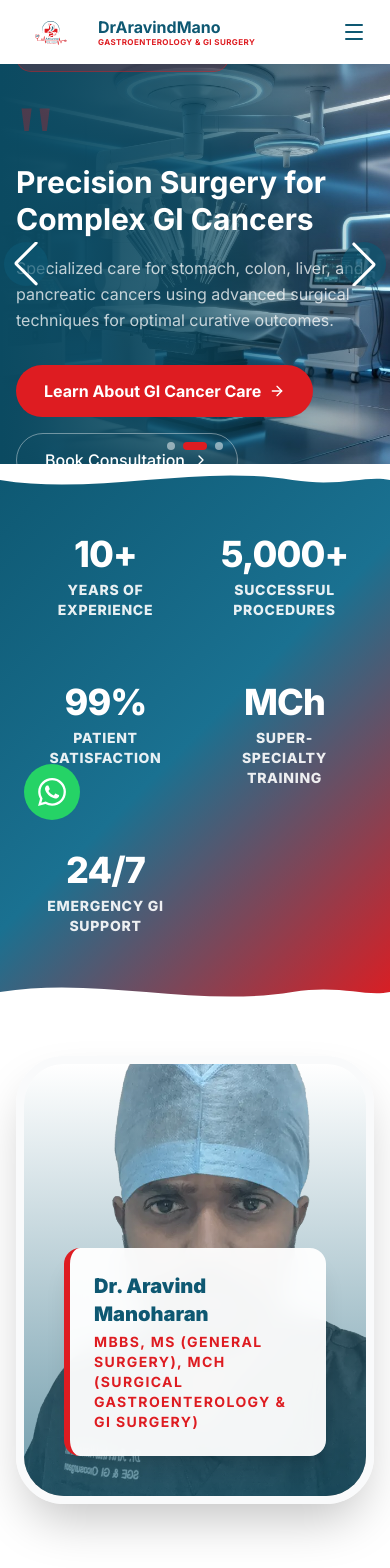
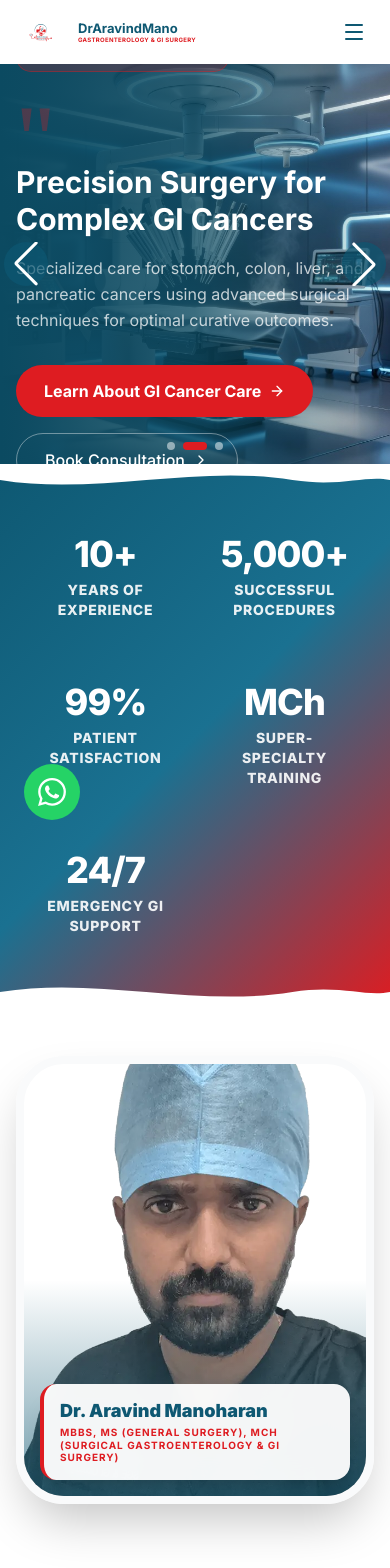
Before and after one commit to yakash4658r/Aravind_mano, a React (Vite) app: page /#/ in a window 390 px wide. Shown: the top 1568 px of the page. Built offline with nearby package versions, Linux system fonts and the light colour scheme.

Commit message:
Fix: Mobile UI refinements for logo size and doctor info card position

```diff
--- a/src/components/Header.tsx
+++ b/src/components/Header.tsx
@@ -95,14 +95,14 @@ export const Header: React.FC = () => {
               <img
                 src={PLACEHOLDERS.LOGO_URL}
                 alt={`${PLACEHOLDERS.CLINIC_NAME} Logo`}
-                className="h-14 md:h-20 w-auto object-contain transition-all"
+                className="h-10 md:h-20 w-auto object-contain transition-all"
                 onError={(e) => {
                   (e.target as HTMLImageElement).src = 'https://via.placeholder.com/150?text=Logo';
                 }}
               />
               <div className="block">
-                <div className="font-bold text-[#0e5872] text-base md:text-lg leading-tight">{PLACEHOLDERS.CLINIC_NAME}</div>
-                <div className="text-[#de1c21] text-[8px] md:text-[10px] uppercase tracking-wider font-bold leading-tight">Gastroenterology & GI Surgery</div>
+                <div className="font-bold text-[#0e5872] text-[13px] md:text-lg leading-tight">{PLACEHOLDERS.CLINIC_NAME}</div>
+                <div className="text-[#de1c21] text-[6px] md:text-[10px] uppercase tracking-wider font-bold leading-tight">Gastroenterology & GI Surgery</div>
               </div>
             </Link>
 
--- a/src/pages/Home.tsx
+++ b/src/pages/Home.tsx
@@ -41,11 +41,11 @@ const AboutSection: React.FC = () => (
                 (e.target as HTMLImageElement).src = PLACEHOLDERS.DOCTOR_IMAGE;
               }}
             />
-            <div className="absolute inset-0 bg-gradient-to-t from-[#0e5872]/60 to-transparent" />
-            <div className="absolute bottom-10 left-10 right-10">
-               <div className="bg-white/95 backdrop-blur-md rounded-2xl p-6 shadow-xl border-l-[6px] border-[#de1c21]">
-                  <div className="text-[#0e5872] font-black text-xl mb-1">{ABOUT_DOCTOR.name}</div>
-                  <div className="text-[#de1c21] text-sm font-bold uppercase tracking-widest">{ABOUT_DOCTOR.degree}</div>
+            <div className="absolute inset-0 bg-gradient-to-t from-[#0e5872]/60 via-transparent to-transparent" />
+            <div className="absolute bottom-4 left-4 right-4 md:bottom-10 md:left-10 md:right-10">
+               <div className="bg-white/95 backdrop-blur-md rounded-2xl p-4 md:p-6 shadow-xl border-l-[4px] md:border-l-[6px] border-[#de1c21]">
+                  <div className="text-[#0e5872] font-black text-lg md:text-xl mb-1 leading-tight">{ABOUT_DOCTOR.name}</div>
+                  <div className="text-[#de1c21] text-[10px] md:text-sm font-bold uppercase tracking-widest leading-tight">{ABOUT_DOCTOR.degree}</div>
                </div>
             </div>
           </div>
```
